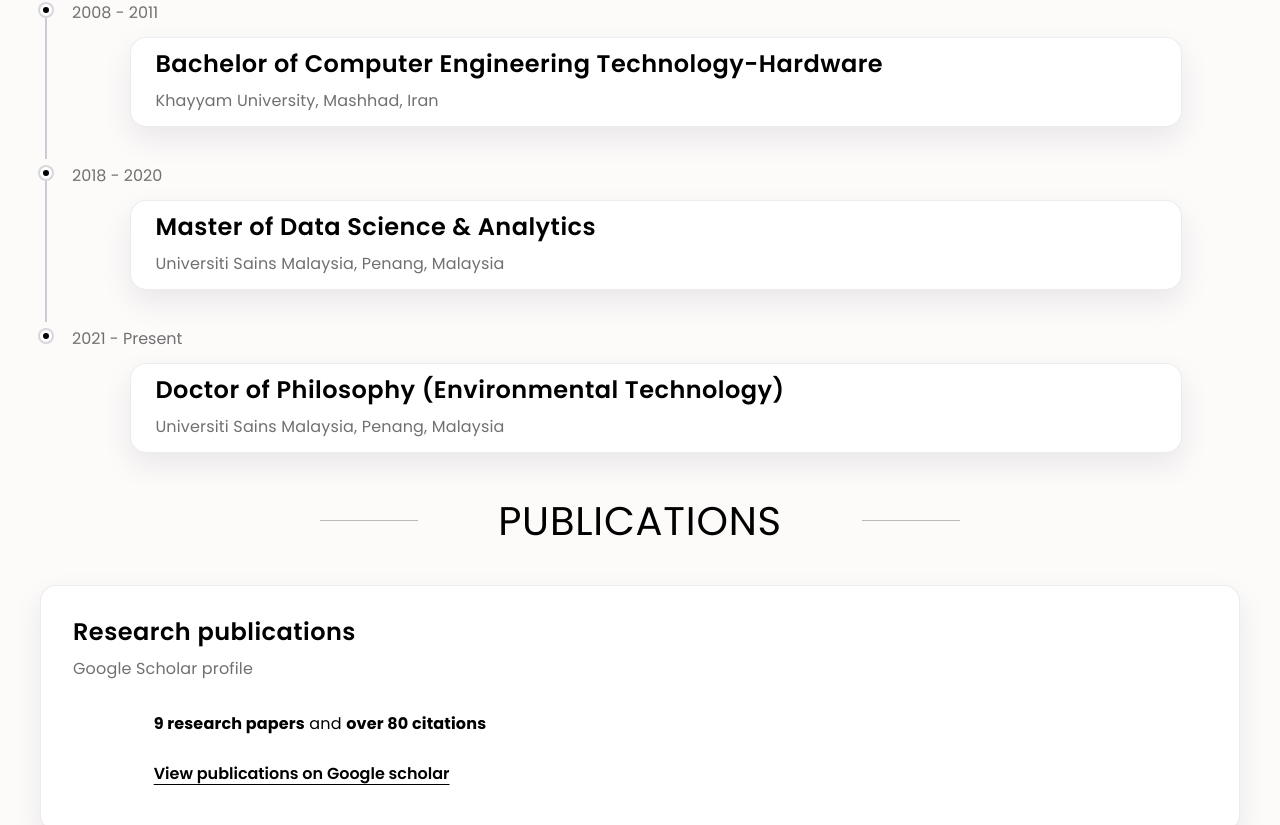
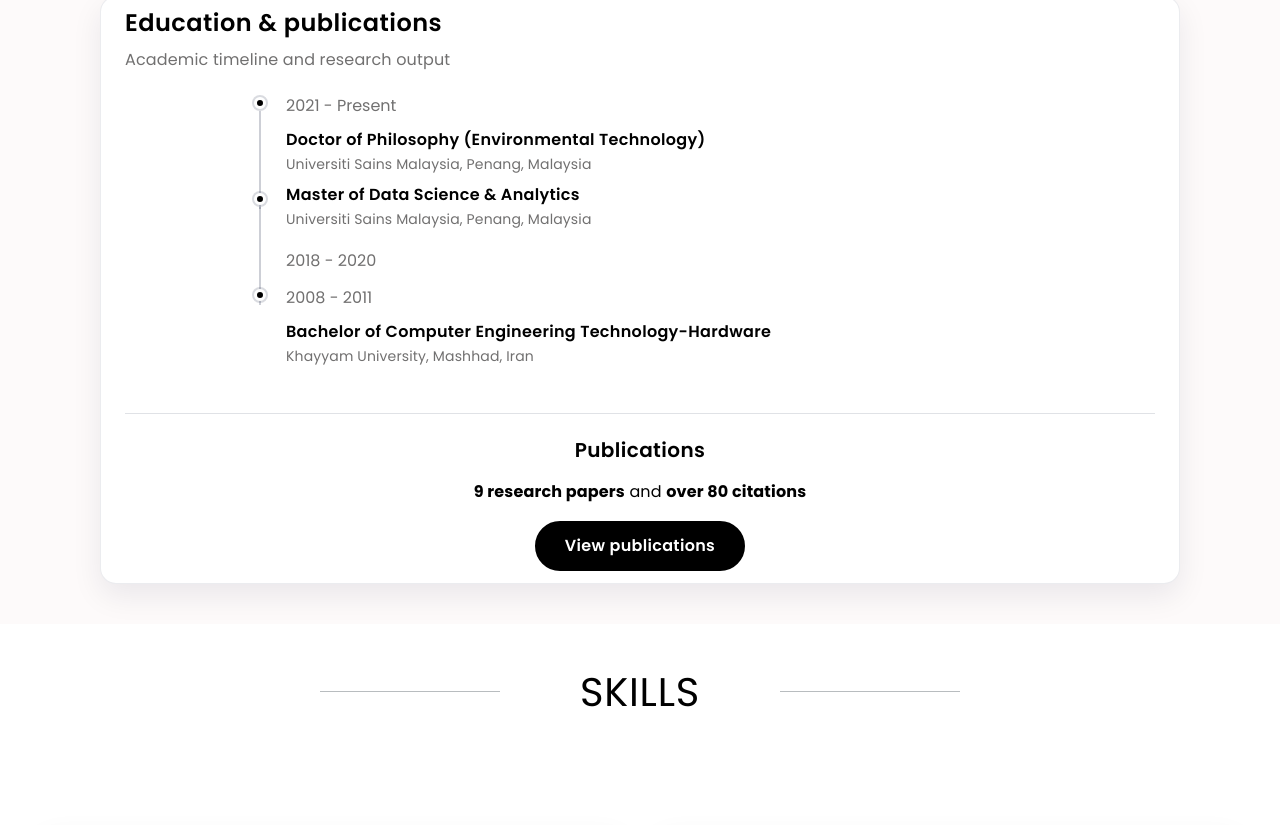
Before and after one commit to jolous/portfolio, a React (Vite) app: page / in a window 1280 px wide. Shown: the part 1377-2202 px from the top of the page. Built offline with nearby package versions, Linux system fonts and the light colour scheme.

Commit message:
Combine education and publications

```diff
--- a/src/App.tsx
+++ b/src/App.tsx
@@ -313,18 +313,14 @@ export default function App() {
         </div>
         <div className="education-section-div">
           <section className="education-section container">
-            <Timeline items={educationItems} />
-          </section>
-        </div>
-
-        <div className="titles container" id="publicationsSection">
-          <h1 className="separator" style={{ fontWeight: 400 }}>
-            PUBLICATIONS
-          </h1>
-        </div>
-        <div className="publications-section-div">
-          <section className="publications-section container section-content">
-            <Card title="Research publications" subtitle="Google Scholar profile">
+            <Card
+              title="Education &amp; publications"
+              subtitle="Academic timeline and research output"
+              className="education-card"
+            >
+              <Timeline items={educationItems} className="timeline--centered" />
+              <div className="education-publications" id="publicationsSection">
+                <h3>Publications</h3>
                 <p>
                   <strong>9 research papers</strong> and <strong>over 80 citations</strong>
                 </p>
@@ -333,10 +329,11 @@ export default function App() {
                   target="_blank"
                   rel="noreferrer"
                   id="papers"
-                className="hover-target"
+                  className="publication-button hover-target"
                 >
-                View publications on Google scholar
+                  View publications
                 </a>
+              </div>
             </Card>
           </section>
         </div>
--- a/src/components/Timeline.tsx
+++ b/src/components/Timeline.tsx
@@ -20,29 +20,52 @@ const formatClassName = (baseClass: string, className?: string) =>
 
 export default function Timeline({ items, className }: TimelineProps) {
   const sortedItems = [...items].sort(
-    (a, b) => new Date(a.startDate).getTime() - new Date(b.startDate).getTime(),
+    (a, b) => new Date(b.startDate).getTime() - new Date(a.startDate).getTime(),
   );
 
   return (
     <ul className={formatClassName('timeline', className)}>
       {sortedItems.map((item, index) => {
         const isLast = index === sortedItems.length - 1;
+        const isRight = index % 2 === 0;
         return (
           <li
             key={item.id}
-            className={formatClassName('timeline-item', isLast ? 'timeline-item--last' : '')}
+            className={formatClassName(
+              'timeline-item',
+              `${isRight ? 'timeline-item--right' : 'timeline-item--left'} ${
+                isLast ? 'timeline-item--last' : ''
+              }`,
+            )}
           >
-            <div className="timeline-date">{item.dateLabel}</div>
+            <div className="timeline-side timeline-side--left">
+              {isRight ? (
+                <div className="timeline-date">{item.dateLabel}</div>
+              ) : (
+                <div className="timeline-content">
+                  <article className="timeline-entry">
+                    <h3 className="timeline-title">{item.title}</h3>
+                    {item.subtitle ? <p className="timeline-subtitle">{item.subtitle}</p> : null}
+                    {item.content ? <div className="timeline-body">{item.content}</div> : null}
+                    {item.footer ? <div className="timeline-footer">{item.footer}</div> : null}
+                  </article>
+                </div>
+              )}
+            </div>
             <div className="timeline-marker" aria-hidden="true" />
-            <div className="timeline-content">
-              <article className="card timeline-card">
-                <header className="card__header">
-                  <h3 className="card__title">{item.title}</h3>
-                  {item.subtitle ? <p className="card__subtitle">{item.subtitle}</p> : null}
-                </header>
-                {item.content ? <div className="card__body">{item.content}</div> : null}
-                {item.footer ? <div className="card__footer">{item.footer}</div> : null}
-              </article>
+            <div className="timeline-side timeline-side--right">
+              {isRight ? (
+                <div className="timeline-content">
+                  <article className="timeline-entry">
+                    <h3 className="timeline-title">{item.title}</h3>
+                    {item.subtitle ? <p className="timeline-subtitle">{item.subtitle}</p> : null}
+                    {item.content ? <div className="timeline-body">{item.content}</div> : null}
+                    {item.footer ? <div className="timeline-footer">{item.footer}</div> : null}
+                  </article>
+                </div>
+              ) : (
+                <div className="timeline-date">{item.dateLabel}</div>
+              )}
             </div>
           </li>
         );
--- a/src/styles/style.css
+++ b/src/styles/style.css
@@ -299,7 +299,7 @@ p {
 
 .timeline-item {
 	display: grid;
-	grid-template-columns: minmax(120px, 160px) 24px 1fr;
+	grid-template-columns: minmax(120px, 1fr) 32px minmax(120px, 1fr);
 	column-gap: var(--space-4);
 	align-items: start;
 }
@@ -307,8 +307,41 @@ p {
 .timeline-date {
 	font-size: var(--font-size-sm);
 	color: var(--secondaryText);
+	padding-top: var(--space-1);
+}
+
+.timeline-side {
+	display: flex;
+	flex-direction: column;
+	gap: var(--space-2);
+	min-height: 100%;
+	width: 100%;
+}
+
+.timeline-side--left {
+	align-items: flex-end;
+	padding-right: var(--space-3);
+}
+
+.timeline-side--right {
+	align-items: flex-start;
+	padding-left: var(--space-3);
+}
+
+.timeline-item--left .timeline-side--left {
+	align-items: flex-start;
+}
+
+.timeline-item--left .timeline-side--right {
+	align-items: flex-end;
+}
+
+.timeline-item--right .timeline-date {
 	text-align: right;
-	padding-top: var(--space-1);
+}
+
+.timeline-item--left .timeline-date {
+	text-align: left;
 }
 
 .timeline-marker {
@@ -343,6 +376,104 @@ p {
 
 .timeline-content {
 	width: 100%;
+	display: flex;
+}
+
+.timeline-item--right .timeline-content {
+	justify-content: flex-start;
+}
+
+.timeline-item--left .timeline-content {
+	justify-content: flex-end;
+}
+
+.timeline-entry {
+	max-width: 280px;
+	width: 100%;
+	display: flex;
+	flex-direction: column;
+	gap: var(--space-1);
+}
+
+.timeline-title {
+	margin: 0;
+	font-size: var(--font-size-sm);
+	font-weight: var(--semiBold);
+}
+
+.timeline-subtitle {
+	margin: 0;
+	color: var(--secondaryText);
+	font-size: var(--font-size-xs);
+}
+
+.timeline-body {
+	display: flex;
+	flex-direction: column;
+	gap: var(--space-2);
+	font-size: var(--font-size-sm);
+}
+
+.timeline-footer {
+	font-size: var(--font-size-xs);
+	color: var(--secondaryText);
+}
+
+.education-section {
+	display: flex;
+	flex-direction: column;
+	gap: var(--space-8);
+}
+
+.education-card {
+	padding: var(--space-5) var(--space-6);
+}
+
+.timeline--centered {
+	width: 100%;
+	max-width: 820px;
+	margin: 0 auto;
+}
+
+.education-publications {
+	display: flex;
+	flex-direction: column;
+	align-items: center;
+	gap: var(--space-4);
+	text-align: center;
+	border-top: 1px solid rgba(5, 16, 52, 0.12);
+	margin-top: var(--space-6);
+	padding-top: var(--space-5);
+}
+
+.education-publications h3 {
+	margin-bottom: 0;
+	font-size: var(--font-size-md);
+	font-weight: var(--semiBold);
+}
+
+.education-publications p {
+	margin-bottom: 0;
+}
+
+.publication-button {
+	display: inline-flex;
+	align-items: center;
+	justify-content: center;
+	padding: 0.65rem 1.75rem;
+	border-radius: 999px;
+	border: 2px solid var(--text);
+	background: var(--text);
+	color: #fff;
+	text-decoration: none;
+	font-size: var(--font-size-sm);
+	font-weight: var(--semiBold);
+	letter-spacing: 0.02em;
+}
+
+.publication-button:hover {
+	background: transparent;
+	color: var(--text);
 }
 
 /**********************************************************/
@@ -872,8 +1003,30 @@ nav h1 {
     row-gap: var(--space-3);
   }
 
+  .timeline-side {
+    align-items: flex-start;
+  }
+
+  .timeline-item--left .timeline-side--right,
+  .timeline-item--right .timeline-side--right {
+    align-items: flex-start;
+  }
+
+  .timeline-side--left,
+  .timeline-side--right {
+    padding: 0;
+  }
+
   .timeline-date {
     text-align: left;
+  }
+
+  .timeline-content {
+    justify-content: flex-start;
+  }
+
+  .timeline-entry {
+    max-width: 100%;
   }
 
   .timeline-marker {
```
Lines whose indentation alone changed are shown as unchanged.
